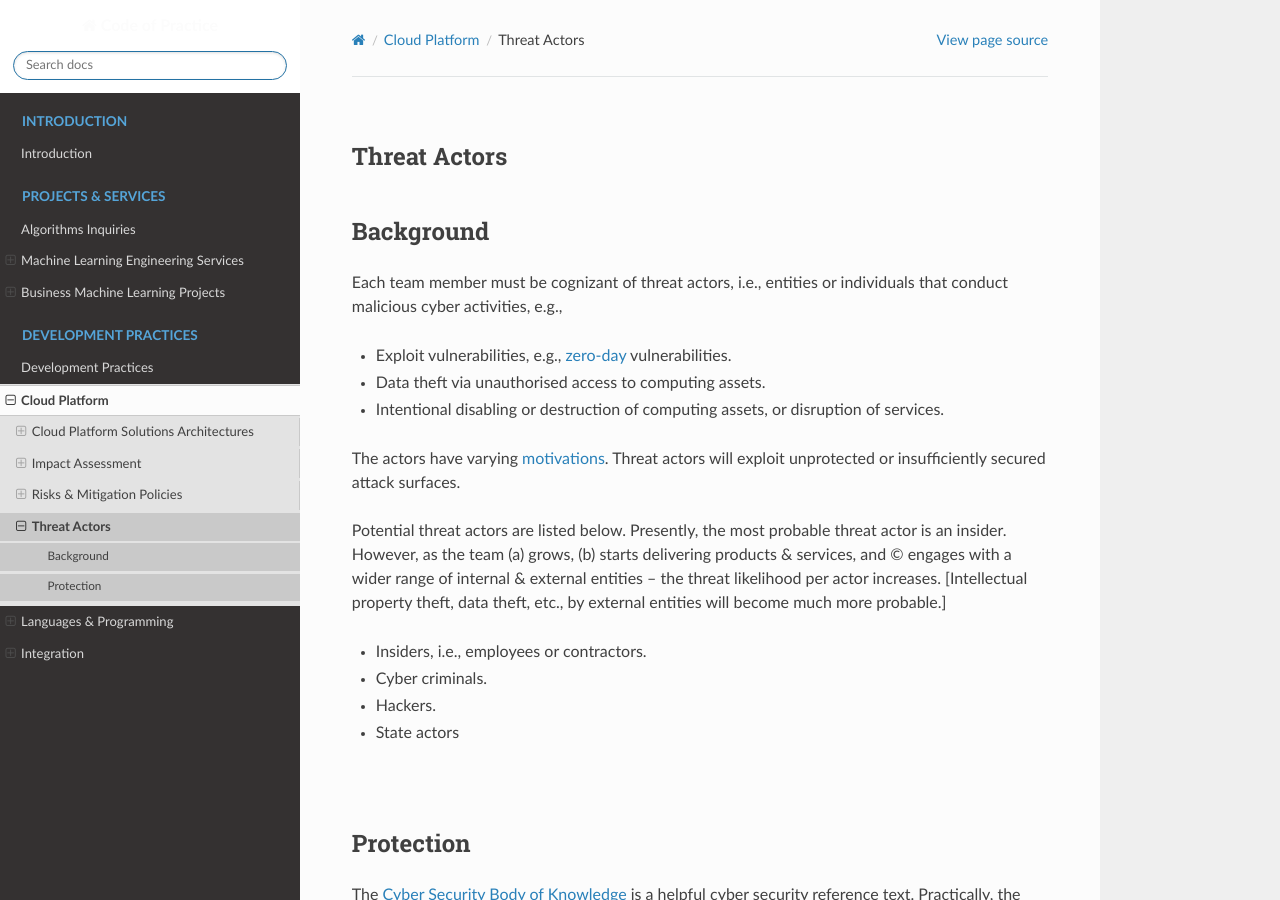
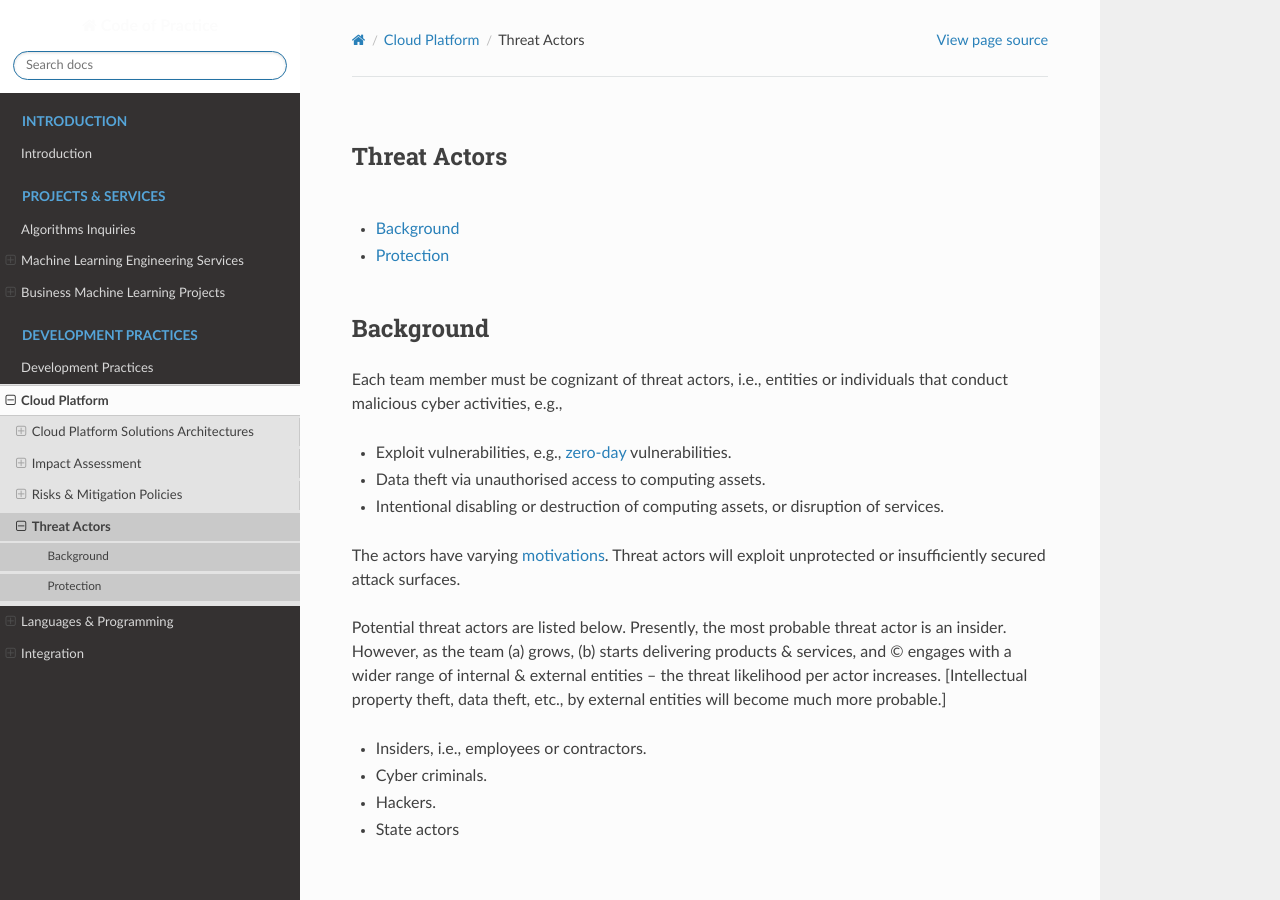
Before and after one commit to thereferences/practice, a Sphinx documentation site: the page built from docs/source/development/cloud/threats.md, in a window 1280 px wide and 900 px high. Built offline with Sphinx 7.4.7 and the Read the Docs theme 2.0.0, drawn with Linux system fonts in a browser that asks for light colours; some of the changed lines change nothing that is shown.

Commit message:
Update docs/source/development/cloud/threats.md

````diff
--- a/docs/source/development/cloud/threats.md
+++ b/docs/source/development/cloud/threats.md
@@ -1,7 +1,12 @@
 <br>
 
-Threat Actors
-=============
+# Threat Actors
+
+<br>
+
+```{contents}
+:local:
+```
 
 <br>
 
@@ -23,7 +28,6 @@ Potential threat actors are listed below. Presently, the most probable threat ac
 * State actors
 
 
-<br>
 <br>
 <br>
 
````
